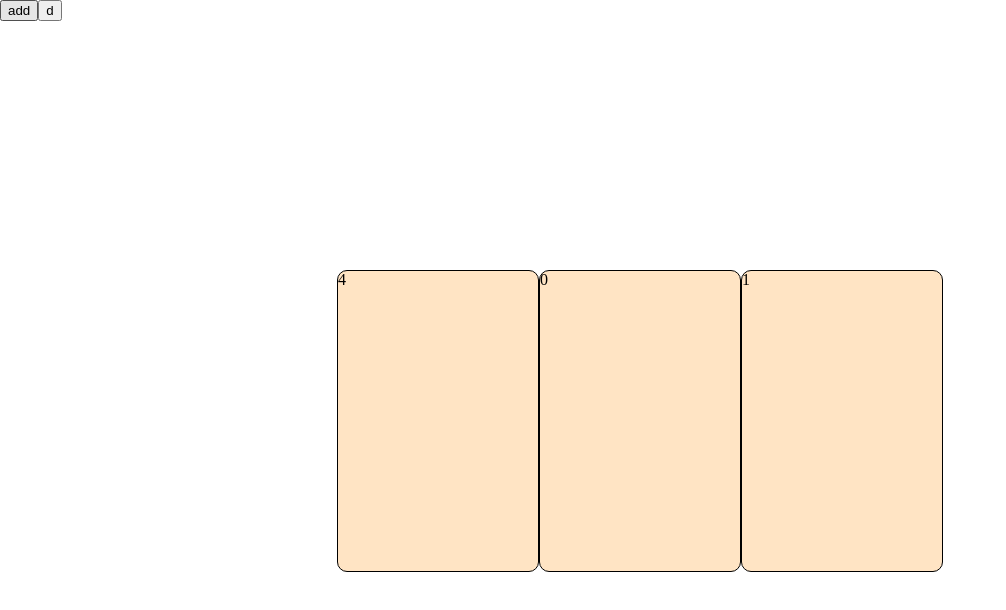
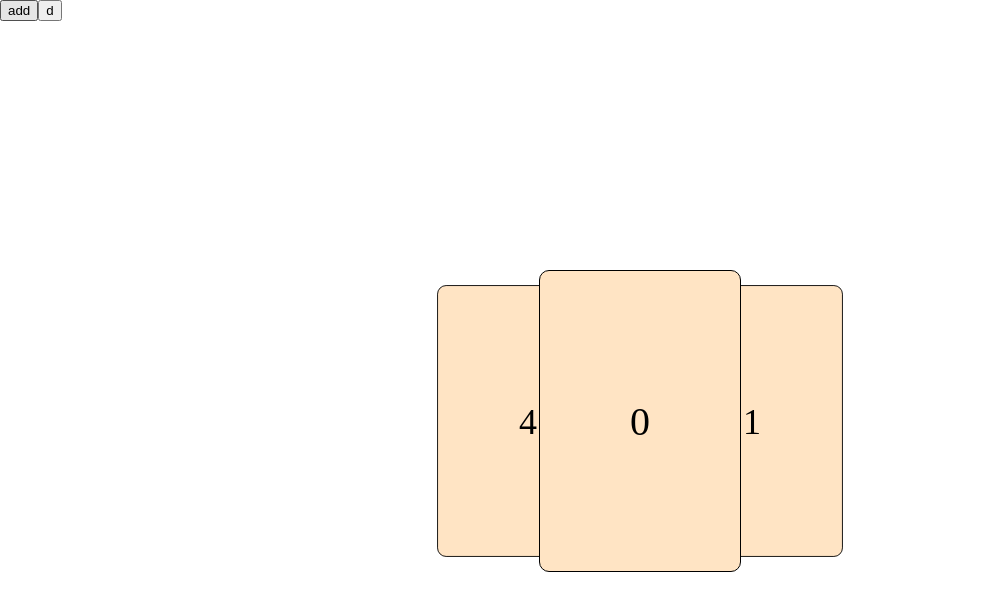
Before and after one commit to baejoonsoo/slick-card-test, a React (Create React App) app: page / in a window 1280 px wide. Shown: the top 610 px of the page, without its empty margins (0-1006 px from the left). Built offline with nearby package versions, Linux system fonts and the light colour scheme.

Commit message:
카드끼리 겹치도록

```diff
--- a/src/App.tsx
+++ b/src/App.tsx
@@ -43,9 +43,9 @@ function App() {
       <button onClick={addCount}>add</button>
       <button onClick={delCount}>d</button>
       <Container>
-        {cardList.map((card) => (
-          <Card key={card}>{card}</Card>
-        ))}
+        <Card className="pre">{cardList[0]}</Card>
+        <Card>{cardList[1]}</Card>
+        <Card className="next">{cardList[2]}</Card>
       </Container>
     </div>
   );
@@ -67,4 +67,24 @@ const Card = styled.div`
   border: black 1px solid;
   width: 200px;
   border-radius: 10px;
+  z-index: 2;
+
+  font-size: 40px;
+  justify-content: center;
+  align-items: center;
+  display: flex;
+
+  &.pre,
+  &.next {
+    z-index: 1;
+    transform: scale(0.9);
+  }
+
+  &.pre {
+    margin-right: -90px;
+  }
+
+  &.next {
+    margin-left: -90px;
+  }
 `;
```
